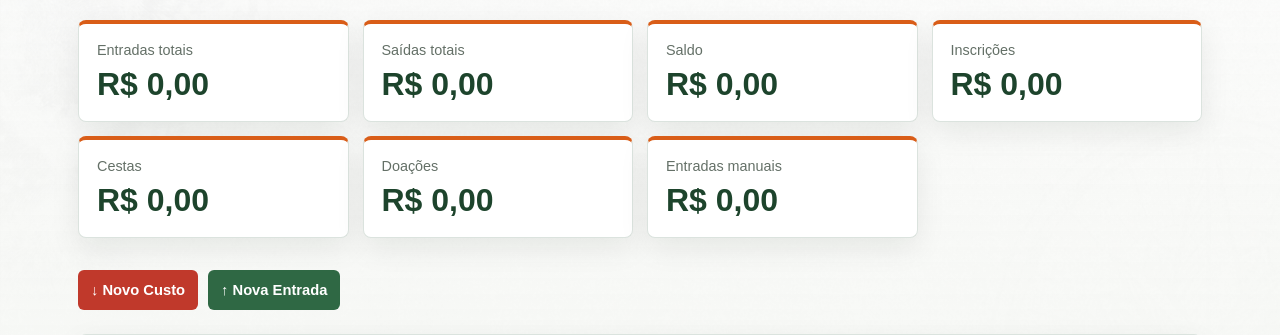
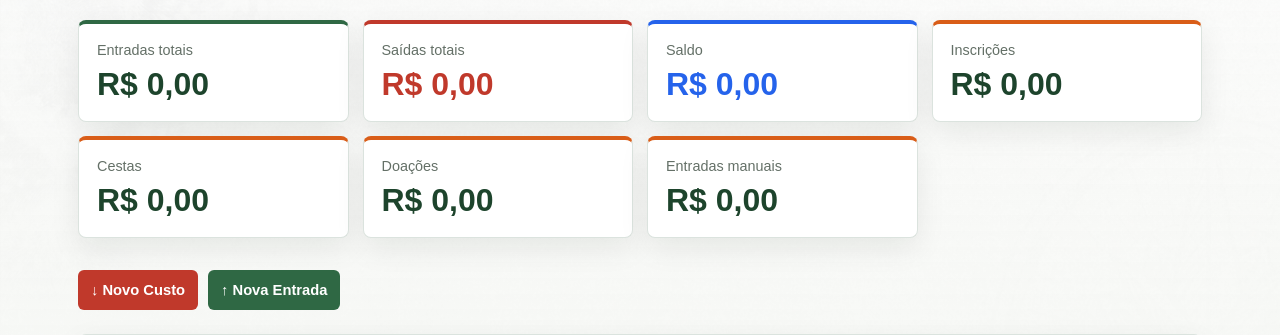
Before and after one commit to fabianopolone123/SITE_MISSAO, a Django app: page /painel/financeiro/ in a window 1280 px wide. Shown: the part 216-551 px from the top of the page. Run offline with Django 5.2, Linux system fonts and the light colour scheme; the visitor is signed in with stand-in values (Sample User, id 1); data comes from the database, SQL or seed files in the repository.

Commit message:
Padroniza cores de entradas saidas e saldo

```diff
--- a/accounts/static/accounts/login.css
+++ b/accounts/static/accounts/login.css
@@ -674,6 +674,18 @@ button:focus,
     border-top: 4px solid var(--orange);
 }
 
+.report-card--green {
+    border-top-color: var(--green);
+}
+
+.report-card--red {
+    border-top-color: #c0392b;
+}
+
+.report-card--blue {
+    border-top-color: #2563eb;
+}
+
 .report-card span {
     color: var(--muted);
     font-size: 0.9rem;
@@ -682,6 +694,18 @@ button:focus,
 .report-card strong {
     font-size: 2rem;
     color: var(--green-dark);
+}
+
+.report-card--green strong {
+    color: var(--green-dark);
+}
+
+.report-card--red strong {
+    color: #c0392b;
+}
+
+.report-card--blue strong {
+    color: #2563eb;
 }
 
 .admin-section {
--- a/accounts/templates/registration/financial_dashboard.html
+++ b/accounts/templates/registration/financial_dashboard.html
@@ -33,9 +33,9 @@
         {% endif %}
 
         <section class="report-grid">
-            <article class="report-card"><span>Entradas totais</span><strong>R$ {{ total_income_brl }}</strong></article>
-            <article class="report-card"><span>Sa&iacute;das totais</span><strong>R$ {{ total_expenses_brl }}</strong></article>
-            <article class="report-card {% if balance < 0 %}report-card--danger{% endif %}"><span>Saldo</span><strong>R$ {{ balance_brl }}</strong></article>
+            <article class="report-card report-card--green"><span>Entradas totais</span><strong>R$ {{ total_income_brl }}</strong></article>
+            <article class="report-card report-card--red"><span>Sa&iacute;das totais</span><strong>R$ {{ total_expenses_brl }}</strong></article>
+            <article class="report-card report-card--blue"><span>Saldo</span><strong>R$ {{ balance_brl }}</strong></article>
             <article class="report-card"><span>Inscri&ccedil;&otilde;es</span><strong>R$ {{ participation_total_brl }}</strong></article>
             <article class="report-card"><span>Cestas</span><strong>R$ {{ baskets_total_brl }}</strong></article>
             <article class="report-card"><span>Doa&ccedil;&otilde;es</span><strong>R$ {{ donations_total_brl }}</strong></article>
--- a/accounts/templates/registration/prestacao_contas.html
+++ b/accounts/templates/registration/prestacao_contas.html
@@ -37,6 +37,8 @@
         .pc-hero-card--positive .pc-value { color: #2f6844; }
         .pc-hero-card--negative { border-color: #c0392b; background: #fdf2f2; }
         .pc-hero-card--negative .pc-value { color: #c0392b; }
+        .pc-hero-card--balance { border-color: #2563eb; background: #eff6ff; }
+        .pc-hero-card--balance .pc-value { color: #2563eb; }
 
         .pc-sub-grid {
             display: grid;
@@ -166,7 +168,7 @@
                 <div class="pc-label">Sa&iacute;das totais</div>
                 <div class="pc-value">R$ {{ total_expenses_brl }}</div>
             </div>
-            <div class="pc-hero-card {% if balance >= 0 %}pc-hero-card--positive{% else %}pc-hero-card--negative{% endif %}">
+            <div class="pc-hero-card pc-hero-card--balance">
                 <div class="pc-label">Saldo</div>
                 <div class="pc-value">R$ {{ balance_brl }}</div>
             </div>
--- a/accounts/templates/registration/reports_dashboard.html
+++ b/accounts/templates/registration/reports_dashboard.html
@@ -35,6 +35,8 @@
         .hero-card--green .val { color: #2f6844; }
         .hero-card--red { border-color: #c0392b; background: #fdf2f2; }
         .hero-card--red .val { color: #c0392b; }
+        .hero-card--blue { border-color: #2563eb; background: #eff6ff; }
+        .hero-card--blue .val { color: #2563eb; }
 
         /* ── Sub cards ── */
         .sub-grid { display: grid; grid-template-columns: repeat(4,1fr); gap: 12px; margin-bottom: 28px; }
@@ -151,7 +153,7 @@
                     <div class="lbl">Sa&iacute;das totais</div>
                     <div class="val">R$&nbsp;{{ total_expenses_brl }}</div>
                 </div>
-                <div class="hero-card {% if balance >= 0 %}hero-card--green{% else %}hero-card--red{% endif %}">
+                <div class="hero-card hero-card--blue">
                     <div class="lbl">Saldo</div>
                     <div class="val">R$&nbsp;{{ balance_brl }}</div>
                 </div>
```
